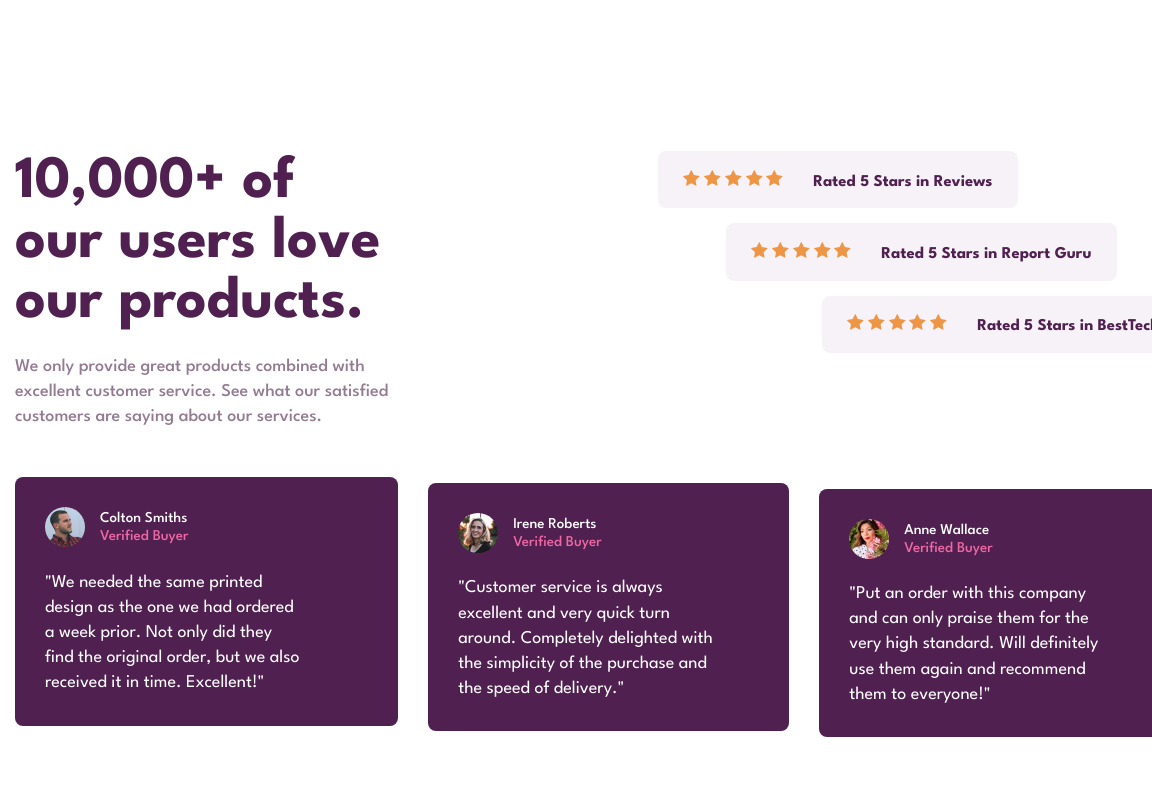
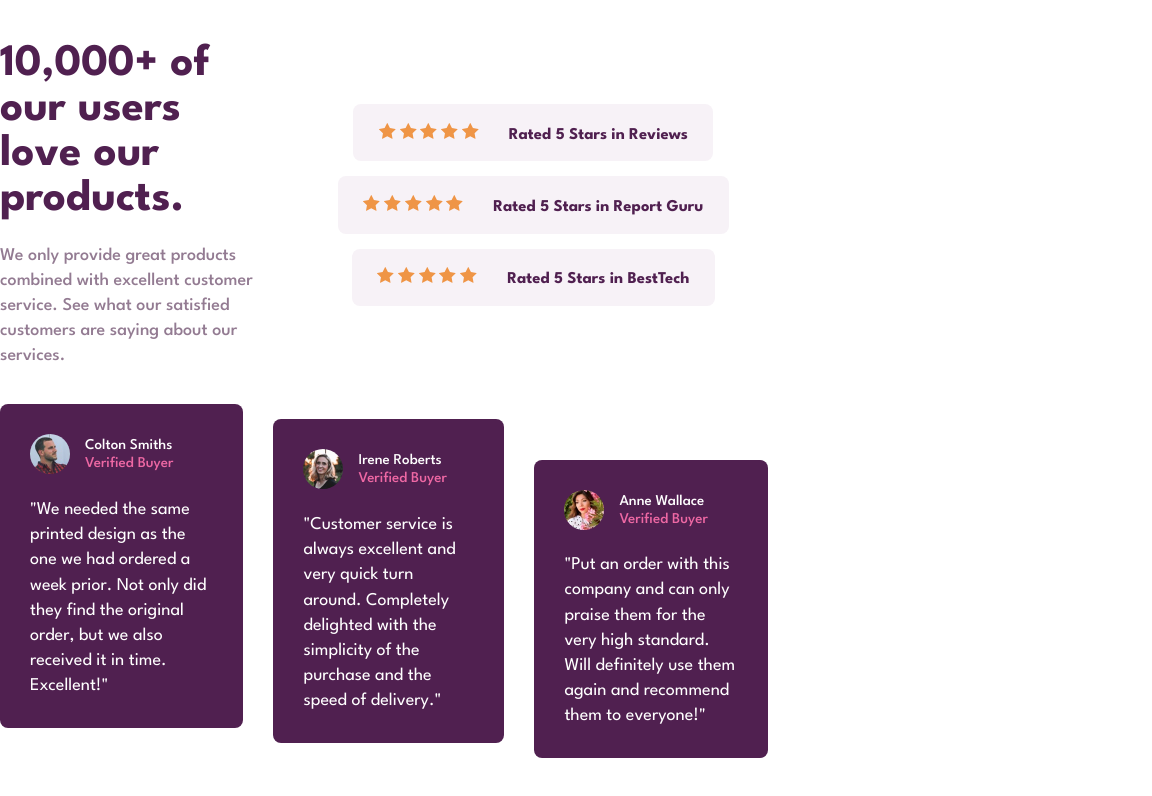
Before and after one commit to FETYagency/Social-proof-section, a plain HTML site: page index.html in a window 768 px wide. Shown: the top 796 px of the page, 1152 px wide, since content can reach past the window. Drawn offline with Linux system fonts and the light colour scheme.

Commit message:
after changes

```diff
--- a/styles/style.css
+++ b/styles/style.css
@@ -62,15 +62,17 @@ table {
 
 main{
     min-height: 100vh;
-    background-color: white;
+    background-color: rgb(255, 255, 255);
     text-align: center;
+    display: flex;
+    flex-direction: column;
+    align-items: center;
+    justify-content: center;
 }
 .sections-wrapper{
-    padding: 4rem 1rem;
     display: flex;
     flex-direction: column;
     gap: 2.4rem;
-    min-height: 100vh;
 }
 
 /* sctions wrapper sizes */
@@ -82,13 +84,12 @@ main{
     }
 }
 
-@media (min-width:600px) {
+@media (min-width:600px){
     .sections-wrapper{
-        width:1200px ;
-        margin: auto;
-        padding: 4.2rem 1rem;
+        max-width: 1100px;
     }
 }
+
 
 /* mobile formatting */
 
@@ -175,13 +176,9 @@ main{
         display: grid;
         grid-template-columns: repeat(2, auto);
         grid-template-areas:
-         'landingtext starsrate'
-         'usersfeedback usersfeedback';
+        'landingtext starsrate'
+        'usersfeedback usersfeedback';
     }
-
-
-
-
 
     .users-feedbacks{
         grid-area: usersfeedback;
@@ -191,13 +188,10 @@ main{
 
     }
     .users-feedbacks>.card{
-        padding: 2rem 2rem;
+        padding: 2rem;
     }
     .users-feedbacks>.card:nth-child(1){
         margin-bottom: auto;
-    }
-    .users-feedbacks>.card:nth-child(2){
-        margin: 0rem;
     }
     .users-feedbacks>.card:nth-child(3){
         margin-top: auto;
@@ -212,7 +206,6 @@ main{
 
 
     .stars-rate{
-        padding-left:15rem;
         grid-area: starsrate;
         display: flex;
         flex-direction: column;
@@ -229,9 +222,11 @@ main{
 
     .stars-rate>.rates:nth-child(1){
         align-self: flex-start;
+        transform: translateX(6rem);
     }
     .stars-rate>.rates:nth-child(2){
         align-self: center;
+        transform: translateX(3rem);
     }
     .stars-rate>.rates:nth-child(3){
         align-self: flex-end;
@@ -245,11 +240,10 @@ main{
     .landing-text{
         grid-area: landingtext;
         text-align: left;
-        padding: 6rem 0rem 0rem 0rem;
     }
     .landing-text>h1{
         margin: 0rem;
-        font-size: 4rem;
+        font-size: clamp(3rem, 4vw, 4rem);
         width: min(390px, 100%);
     }
     .landing-text>p{
@@ -259,3 +253,19 @@ main{
         width: min(380px,100%);
     }
 }
+
+
+@media (max-width:859px){
+    .stars-rate>.rates:nth-child(1){
+        align-self: center;
+        transform: translateX(0rem);
+    }
+    .stars-rate>.rates:nth-child(2){
+        align-self: center;
+        transform: translateX(0rem);
+    }
+    .stars-rate>.rates:nth-child(3){
+        align-self: center;
+        transform: translateX(0rem);
+    }
+}
```
